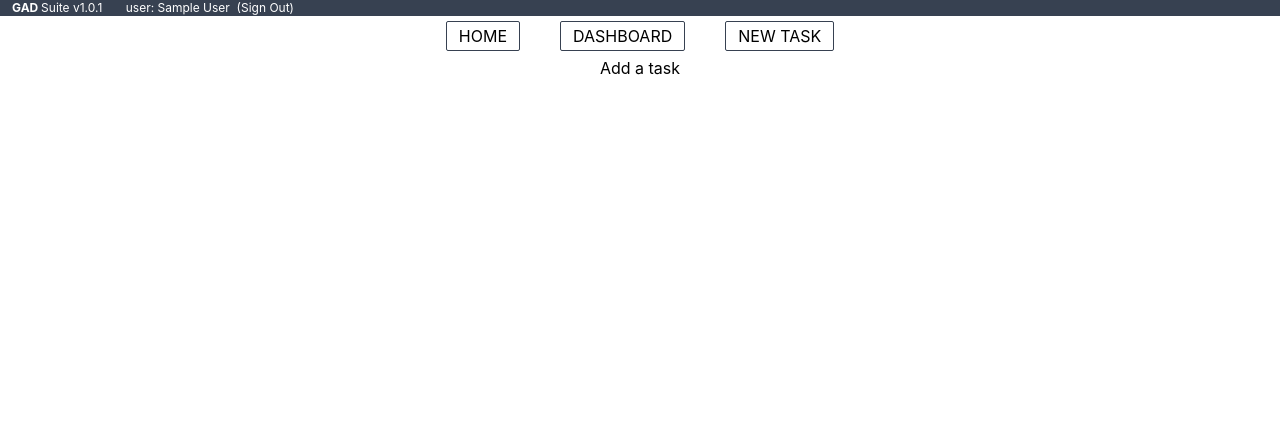
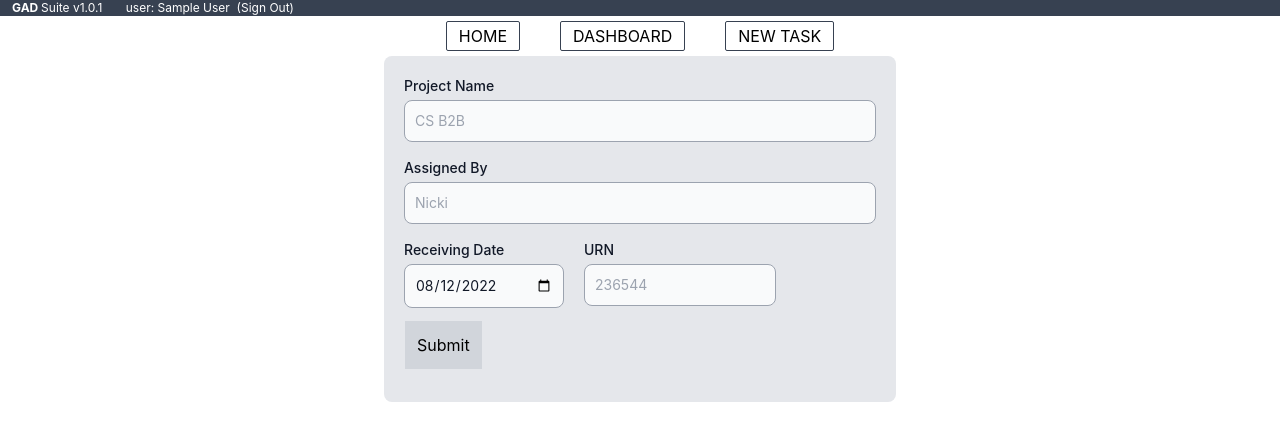
Before and after one commit to rakibulmd/gad-suite-client, a React (Create React App) app: page /newTask in a window 1280 px wide. Shown: the top 440 px of the page. Built offline with nearby package versions, Linux system fonts and the light colour scheme; no server answers; sample sign-in values are in the browser's storage.

Commit message:
added add project form

```diff
--- a/package.json
+++ b/package.json
@@ -11,6 +11,7 @@
     "react": "^18.2.0",
     "react-dom": "^18.2.0",
     "react-firebase-hooks": "^5.0.3",
+    "react-hook-form": "^7.34.2",
     "react-router-dom": "^6.3.0",
     "react-scripts": "5.0.1",
     "web-vitals": "^2.1.4"
--- a/src/App.js
+++ b/src/App.js
@@ -5,11 +5,11 @@ import Login from "./Pages/Login/Login";
 import Dashboard from "./Pages/Dashboard/Dashboard";
 import Home from "./Pages/Home/Home";
 import RequireAuth from "./Pages/Login/RequireAuth";
-import NewTask from "./Pages/NewTask/NewTask";
+import ProjectForm from "./Pages/Forms/ProjectForm";
 
 function App() {
     return (
-        <div className="App">
+        <div>
             <Header></Header>
             <Routes>
                 <Route
@@ -41,7 +41,7 @@ function App() {
                     path="/newTask"
                     element={
                         <RequireAuth>
-                            <NewTask></NewTask>
+                            <ProjectForm></ProjectForm>
                         </RequireAuth>
                     }
                 ></Route>
--- a/src/Pages/Dashboard/Dashboard.js
+++ b/src/Pages/Dashboard/Dashboard.js
@@ -1,7 +1,20 @@
 import React from "react";
+import { useNavigate } from "react-router-dom";
+import Task from "./Task";
 
 const Dashboard = () => {
-    return <div></div>;
+    const navigate = useNavigate();
+    const handleCreateProject = () => {
+        navigate("/newTask");
+    };
+    return (
+        <div className="container mx-auto">
+            <Task></Task>
+            <button onClick={handleCreateProject} className="border p-3 m-2">
+                Create a Project
+            </button>
+        </div>
+    );
 };
 
 export default Dashboard;
--- /dev/null
+++ b/src/Pages/Dashboard/Task.js
@@ -0,0 +1,31 @@
+import React from "react";
+
+const Task = () => {
+    return (
+        <div>
+            <div className="p-1 flex gap-3 bg-gray-300 text-sm">
+                <div className="flex flex-col items-start min-w-[200px]">
+                    <p>URN: CSg001FY2379</p>
+                    <p>Vehicle: Animated OA </p>
+                    <p>DSID: 453244</p>
+                </div>
+                <div className="flex flex-col items-start min-w-[300px]">
+                    <p>Deliverables: B2b Global Packaging</p>
+                    <p>Deadline: 24/11/22</p>
+                    <p>Submitted: 23/11/22</p>
+                </div>
+                <div className="flex flex-col items-start min-w-[300px]">
+                    <p>Assigned By: Nicki Tefaris</p>
+                    <p>Assigned To: Anasis Majumder</p>
+                    <p>QA By: Nazmul Islam</p>
+                </div>
+                <div className="flex flex-col items-start min-w-[300px]">
+                    <p>Status: Completed</p>
+                    <p>Remarks: MDF not found</p>
+                </div>
+            </div>
+        </div>
+    );
+};
+
+export default Task;
--- /dev/null
+++ b/src/Pages/Forms/FormLabel.js
@@ -0,0 +1,14 @@
+import React from "react";
+
+const FormLabel = ({ label, labelId }) => {
+    return (
+        <label
+            htmlFor={labelId}
+            className="block mb-1 text-sm font-medium text-gray-900 dark:text-gray-300"
+        >
+            {label}
+        </label>
+    );
+};
+
+export default FormLabel;
--- /dev/null
+++ b/src/Pages/Forms/ProjectForm.js
@@ -0,0 +1,112 @@
+import React from "react";
+import { useForm } from "react-hook-form";
+import FormLabel from "./FormLabel";
+const ProjectForm = () => {
+    const toDay = new Date().toISOString().substring(0, 10);
+    const {
+        register,
+        formState: { errors },
+        handleSubmit,
+    } = useForm();
+    const onSubmit = (data) => console.log(data);
+    return (
+        <div className="container mx-auto">
+            <form
+                onSubmit={handleSubmit(onSubmit)}
+                className="max-w-lg mx-auto bg-gray-200 rounded-lg p-5"
+            >
+                <div className="mb-4">
+                    <FormLabel
+                        label="Project Name"
+                        labelId="project-name"
+                    ></FormLabel>
+                    <input
+                        type="text"
+                        className={`bg-gray-50 border ${
+                            errors.projectName
+                                ? "border-red-500"
+                                : "border-gray-400"
+                        } text-gray-900 text-sm rounded-lg focus:ring-blue-500 focus:border-blue-500 block w-full p-2.5`}
+                        placeholder="CS B2B"
+                        {...register("projectName", { required: true })}
+                    />
+                    {errors.projectName?.type === "required" && (
+                        <span className="text-rose-600">
+                            Please enter project name
+                        </span>
+                    )}
+                </div>
+                <div className="mb-4">
+                    <FormLabel
+                        label="Assigned By"
+                        labelId="assigner-name"
+                    ></FormLabel>
+                    <input
+                        type="text"
+                        id="assigner-name"
+                        className={`bg-gray-50 border ${
+                            errors.assignerName
+                                ? "border-red-500"
+                                : "border-gray-400"
+                        } text-gray-900 text-sm rounded-lg focus:ring-blue-500 focus:border-blue-500 block w-full p-2.5`}
+                        placeholder="Nicki"
+                        {...register("assignerName", { required: true })}
+                    />
+                    {errors.assignerName?.type === "required" && (
+                        <span className="text-rose-600">
+                            Please enter assigner name.
+                        </span>
+                    )}
+                </div>
+                <div className="flex gap-5">
+                    <div className="w-40">
+                        <FormLabel
+                            label="Receiving Date"
+                            labelId="receiving-date"
+                        ></FormLabel>
+                        <input
+                            type="date"
+                            id="receiving-date"
+                            className={`bg-gray-50 border ${
+                                errors.receivingDate
+                                    ? "border-red-500"
+                                    : "border-gray-400"
+                            } text-gray-900 text-sm rounded-lg focus:ring-blue-500 focus:border-blue-500 block w-full p-2.5`}
+                            placeholder="Nicki"
+                            defaultValue={toDay}
+                            {...register("receivingDate", { required: true })}
+                        />
+                        {errors.receivingDate?.type === "required" && (
+                            <span className="text-rose-600">
+                                Please enter assigner name.
+                            </span>
+                        )}
+                    </div>
+                    <div className="w-48">
+                        <FormLabel label="URN" labelId="urn"></FormLabel>
+                        <input
+                            type="text"
+                            id="urn"
+                            className="bg-gray-50 border border-gray-400 text-gray-900 text-sm rounded-lg focus:ring-blue-500 focus:border-blue-500 block w-full p-2.5"
+                            placeholder="236544"
+                            {...register("urn")}
+                        />
+                        {/* {errors.urn?.type === "required" && (
+                        <span className="text-rose-600">
+                            Please enter assigner name.
+                        </span>
+                    )} */}
+                    </div>
+                </div>
+                <div>
+                    <input
+                        className="border p-3 my-3 bg-gray-300"
+                        type="submit"
+                    />
+                </div>
+            </form>
+        </div>
+    );
+};
+
+export default ProjectForm;
--- a/src/Pages/NewTask/NewTask.js
+++ /dev/null
@@ -1,16 +0,0 @@
-import React from "react";
-
-const NewTask = () => {
-    return (
-        <div>
-            <h2>Add a task</h2>
-            <form>
-                <div className="form-group">
-                    <label htmlFor=""></label>
-                </div>
-            </form>
-        </div>
-    );
-};
-
-export default NewTask;
```
Also changed, not shown: 1 other file (tests, documents, lock files or other folders).
